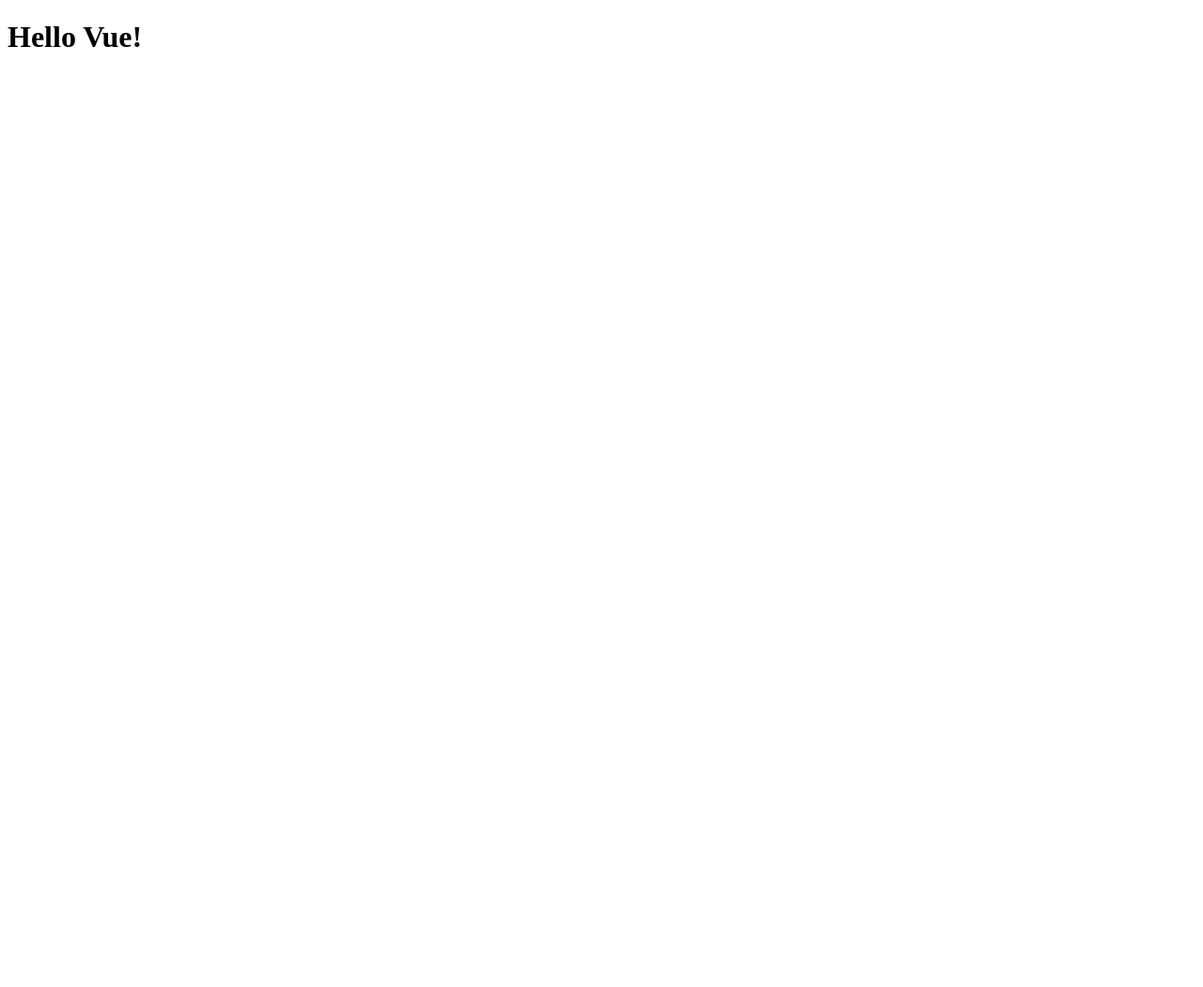
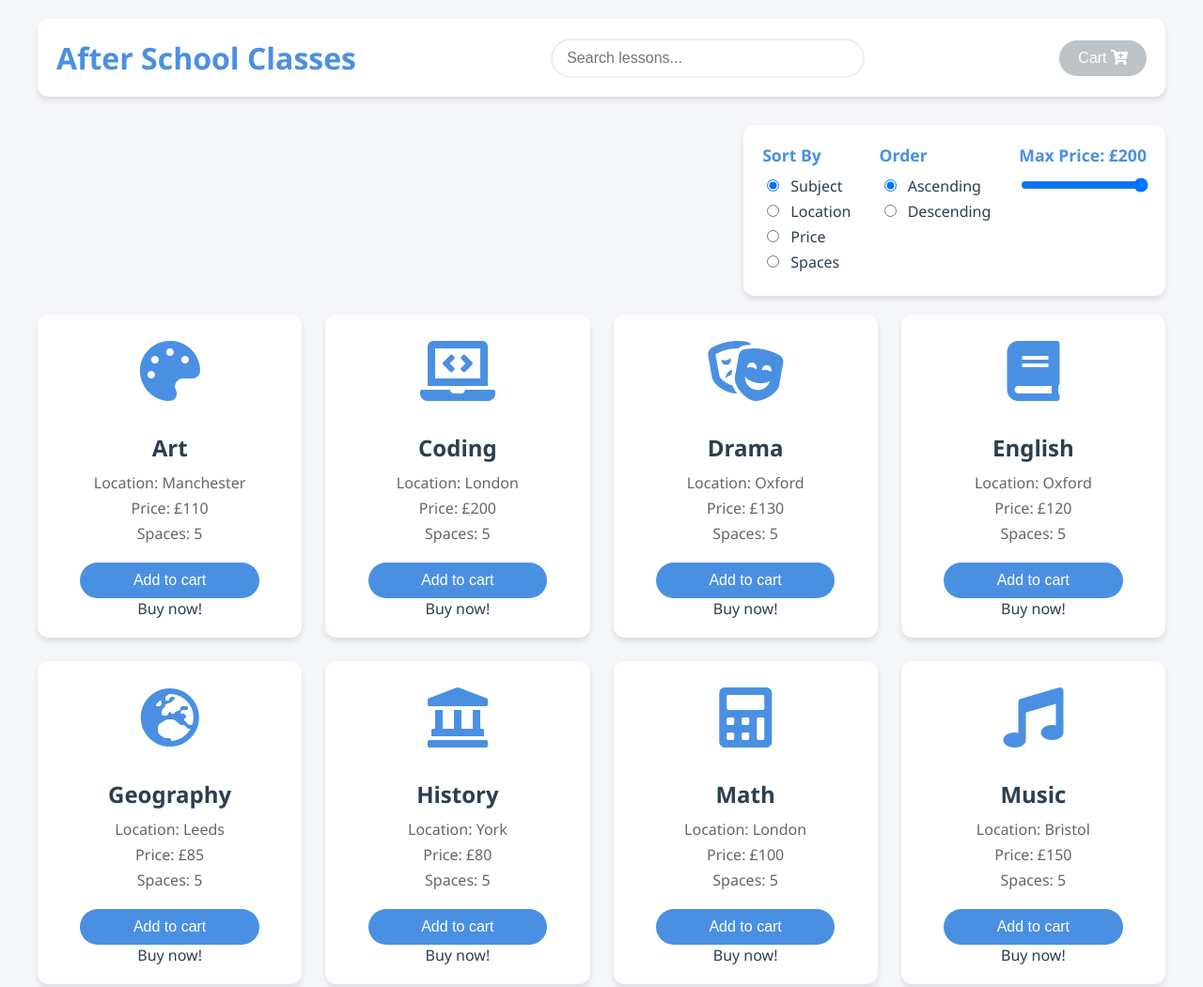
Before and after one commit to rozki2020/front-of-lesson-shop.github.io, a plain HTML site: page index.html in a window 1280 px wide. Shown: the top 1051 px of the page at 94% size. Before the commit the page ends 800 px from the top, so only its background shows below. Drawn offline with nearby package versions, Linux system fonts and the light colour scheme.

Commit message:
refactor: update index.html and add Vue.js functionality for lesson management and checkout process

```diff
--- a/index.html
+++ b/index.html
@@ -3,23 +3,165 @@
   <head>
     <meta charset="UTF-8" />
     <meta name="viewport" content="width=device-width, initial-scale=1.0" />
-    <title>Kirill's Project</title>
+    <title>After School Classes</title>
     <link rel="stylesheet" href="stylesheet.css" />
+    <link
+      rel="stylesheet"
+      href="https://cdnjs.cloudflare.com/ajax/libs/font-awesome/5.15.1/css/all.min.css"
+    />
     <script src="https://cdn.jsdelivr.net/npm/vue@2.7.16/dist/vue.js"></script>
   </head>
   <body>
     <div id="app">
-      <h1>Hello Vue!</h1>
+      <header>
+        <h1>{{ sitename }}</h1>
+        <div class="search-bar">
+          <input
+            type="text"
+            v-model="searchQuery"
+            placeholder="Search lessons..."
+          />
+        </div>
+        <button
+          v-on:click="showCheckout"
+          v-if="cartItemCount > 0 || !showProduct"
+        >
+          {{ showProduct ? 'Cart (' + cartItemCount + ')' : 'Back to Lessons' }}
+          <span class="fas fa-cart-plus"></span>
+        </button>
+        <button disabled v-else>
+          Cart
+          <span class="fas fa-cart-plus"></span>
+        </button>
+      </header>
+
+      <main>
+        <div v-if="showProduct">
+          <div class="controls">
+            <div class="sort-controls">
+              <div class="filter-section">
+                <h3>Sort By</h3>
+                <div
+                  v-for="(value, key) in sortOptions"
+                  :key="key"
+                  class="radio-group"
+                >
+                  <input
+                    type="radio"
+                    :id="key"
+                    :value="value"
+                    v-model="sortBy"
+                  />
+                  <label :for="key">{{ key }}</label>
+                </div>
+              </div>
+
+              <div class="filter-section">
+                <h3>Order</h3>
+                <div class="radio-group">
+                  <input
+                    type="radio"
+                    id="asc"
+                    value="asc"
+                    v-model="sortOrder"
+                  />
+                  <label for="asc">Ascending</label>
+                </div>
+                <div class="radio-group">
+                  <input
+                    type="radio"
+                    id="desc"
+                    value="desc"
+                    v-model="sortOrder"
+                  />
+                  <label for="desc">Descending</label>
+                </div>
+              </div>
+
+              <div class="filter-section">
+                <h3>Max Price: £{{ maxPrice }}</h3>
+                <input
+                  type="range"
+                  v-model.number="maxPrice"
+                  min="0"
+                  max="200"
+                />
+              </div>
+            </div>
+          </div>
+
+          <div class="product-list">
+            <div class="product" v-for="lesson in sortedLessons">
+              <figure>
+                <i :class="lesson.image"></i>
+              </figure>
+              <div class="info">
+                <h2>{{ lesson.subject }}</h2>
+                <p>Location: {{ lesson.location }}</p>
+                <p>Price: £{{ lesson.price }}</p>
+                <p>Spaces: {{ lesson.spaces }}</p>
+                <button
+                  v-on:click="addToCart(lesson)"
+                  v-if="canAddToCart(lesson)"
+                >
+                  Add to cart
+                </button>
+                <button disabled v-else>Sold out</button>
+                <span v-if="lesson.spaces === 0">All out!</span>
+                <span v-else-if="lesson.spaces < 5"
+                  >Only {{ lesson.spaces }} left!</span
+                >
+                <span v-else>Buy now!</span>
+              </div>
+            </div>
+          </div>
+        </div>
+
+        <div v-else class="checkout-page">
+          <h2>Shopping Cart</h2>
+          <div class="cart-items">
+            <div class="cart-item" v-for="item in cartItems">
+              <div class="item-details">
+                <h3>{{ item.subject }}</h3>
+                <p>Location: {{ item.location }}</p>
+                <p>Price: £{{ item.price }}</p>
+              </div>
+              <div class="item-actions">
+                <button v-on:click="removeFromCart(item.id)">Remove</button>
+              </div>
+            </div>
+            <div class="cart-total" v-if="cart.length > 0">
+              <h3>Total: £{{ cartTotal }}</h3>
+            </div>
+            <div v-else>
+              <p>Your cart is empty.</p>
+            </div>
+          </div>
+
+          <div class="checkout-form" v-if="cart.length > 0">
+            <h2>Checkout</h2>
+            <p>
+              <strong>First Name:</strong>
+              <input v-model.trim="order.firstName" />
+            </p>
+            <p>
+              <strong>Last Name:</strong>
+              <input v-model.trim="order.lastName" />
+            </p>
+            <p>
+              <strong>Phone:</strong>
+              <input v-model.number="order.phone" type="number" />
+            </p>
+
+            <button v-on:click="submitForm" v-if="isFormValid">
+              Place Order
+            </button>
+            <button disabled v-else>Place Order</button>
+          </div>
+        </div>
+      </main>
     </div>
 
     <script src="vue.js"></script>
-    <script>
-      new Vue({
-        el: "#app",
-        data: {
-          message: "Hello Vue!",
-        },
-      });
-    </script>
   </body>
 </html>
--- a/stylesheet.css
+++ b/stylesheet.css
@@ -0,0 +1,203 @@
+:root {
+  --primary-color: #4a90e2;
+  --secondary-color: #f5f6fa;
+  --text-color: #2c3e50;
+  --accent-color: #e74c3c;
+  --success-color: #2ecc71;
+  --card-bg: #ffffff;
+  --shadow: 0 4px 6px rgba(0, 0, 0, 0.1);
+  --radius: 12px;
+}
+
+body {
+  font-family: "Segoe UI", Tahoma, Geneva, Verdana, sans-serif;
+  background-color: var(--secondary-color);
+  color: var(--text-color);
+  margin: 0;
+  padding: 0;
+}
+
+#app {
+  max-width: 1200px;
+  margin: 0 auto;
+  padding: 20px;
+}
+
+header {
+  display: flex;
+  justify-content: space-between;
+  align-items: center;
+  padding: 20px;
+  background-color: var(--card-bg);
+  border-radius: var(--radius);
+  box-shadow: var(--shadow);
+  margin-bottom: 30px;
+}
+
+header h1 {
+  margin: 0;
+  color: var(--primary-color);
+}
+
+.search-bar input {
+  padding: 10px 15px;
+  border: 2px solid #eee;
+  border-radius: 25px;
+  width: 300px;
+  font-size: 16px;
+  transition: border-color 0.3s;
+}
+
+.search-bar input:focus {
+  border-color: var(--primary-color);
+  outline: none;
+}
+
+button {
+  background-color: var(--primary-color);
+  color: white;
+  border: none;
+  padding: 10px 20px;
+  border-radius: 25px;
+  cursor: pointer;
+  font-size: 16px;
+  transition: transform 0.2s, background-color 0.2s;
+}
+
+button:hover:not(:disabled) {
+  transform: translateY(-2px);
+  background-color: #357abd;
+}
+
+button:disabled {
+  background-color: #bdc3c7;
+  cursor: not-allowed;
+  transform: none;
+}
+
+.controls {
+  margin-bottom: 20px;
+  display: flex;
+  justify-content: flex-end;
+}
+
+.sort-controls {
+  background: var(--card-bg);
+  padding: 20px;
+  border-radius: var(--radius);
+  box-shadow: var(--shadow);
+  display: flex;
+  gap: 30px;
+  flex-wrap: wrap;
+}
+
+.filter-section h3 {
+  margin: 0 0 10px 0;
+  font-size: 1.1em;
+  color: var(--primary-color);
+}
+
+.radio-group {
+  margin-bottom: 5px;
+}
+
+.radio-group label {
+  margin-left: 5px;
+  cursor: pointer;
+}
+
+input[type="range"] {
+  width: 100%;
+}
+
+.sort-controls select {
+  padding: 8px;
+  border-radius: 5px;
+  border: 1px solid #ddd;
+}
+
+.product-list {
+  display: grid;
+  grid-template-columns: repeat(auto-fill, minmax(280px, 1fr));
+  gap: 25px;
+}
+
+.product {
+  background: var(--card-bg);
+  border-radius: var(--radius);
+  padding: 20px;
+  box-shadow: var(--shadow);
+  transition: transform 0.3s;
+  display: flex;
+  flex-direction: column;
+  align-items: center;
+  text-align: center;
+}
+
+.product:hover {
+  transform: translateY(-5px);
+}
+
+.product figure {
+  margin: 0 0 15px 0;
+  font-size: 4em;
+  color: var(--primary-color);
+  height: 80px;
+  display: flex;
+  align-items: center;
+  justify-content: center;
+}
+
+.product h2 {
+  margin: 10px 0;
+  font-size: 1.5em;
+}
+
+.product p {
+  margin: 5px 0;
+  color: #666;
+}
+
+.product button {
+  margin-top: 15px;
+  width: 100%;
+}
+
+.checkout-page {
+  background: var(--card-bg);
+  padding: 30px;
+  border-radius: var(--radius);
+  box-shadow: var(--shadow);
+}
+
+.cart-item {
+  display: flex;
+  justify-content: space-between;
+  align-items: center;
+  padding: 15px;
+  border-bottom: 1px solid #eee;
+}
+
+.cart-total {
+  margin-top: 20px;
+  text-align: right;
+  font-size: 1.2em;
+  color: var(--primary-color);
+}
+
+.checkout-form {
+  margin-top: 40px;
+  max-width: 500px;
+}
+
+.checkout-form input {
+  width: 100%;
+  padding: 10px;
+  margin-top: 5px;
+  border: 1px solid #ddd;
+  border-radius: 5px;
+}
+
+.checkout-form p {
+  margin-bottom: 15px;
+}
--- a/vue.js
+++ b/vue.js
@@ -0,0 +1,221 @@
+var app = new Vue({
+  el: "#app",
+  data: {
+    sitename: "After School Classes",
+    showProduct: true,
+    order: {
+      firstName: "",
+      lastName: "",
+      address: "",
+      city: "",
+      zip: "",
+      state: "",
+      method: "Home",
+      gift: false,
+      sendGift: "Send as a gift",
+      dontSendGift: "Do not send as a gift",
+    },
+    states: {
+      AL: "Alabama",
+      AR: "Arizona",
+      CA: "California",
+      NV: "Nevada",
+    },
+    lessons: [
+      {
+        id: 1001,
+        subject: "Math",
+        location: "London",
+        price: 100,
+        spaces: 5,
+        image: "fas fa-calculator",
+      },
+      {
+        id: 1002,
+        subject: "English",
+        location: "Oxford",
+        price: 120,
+        spaces: 5,
+        image: "fas fa-book",
+      },
+      {
+        id: 1003,
+        subject: "Science",
+        location: "Cambridge",
+        price: 90,
+        spaces: 5,
+        image: "fas fa-flask",
+      },
+      {
+        id: 1004,
+        subject: "History",
+        location: "York",
+        price: 80,
+        spaces: 5,
+        image: "fas fa-landmark",
+      },
+      {
+        id: 1005,
+        subject: "Music",
+        location: "Bristol",
+        price: 150,
+        spaces: 5,
+        image: "fas fa-music",
+      },
+      {
+        id: 1006,
+        subject: "Art",
+        location: "Manchester",
+        price: 110,
+        spaces: 5,
+        image: "fas fa-palette",
+      },
+      {
+        id: 1007,
+        subject: "PE",
+        location: "Liverpool",
+        price: 70,
+        spaces: 5,
+        image: "fas fa-running",
+      },
+      {
+        id: 1008,
+        subject: "Geography",
+        location: "Leeds",
+        price: 85,
+        spaces: 5,
+        image: "fas fa-globe-europe",
+      },
+      {
+        id: 1009,
+        subject: "Coding",
+        location: "London",
+        price: 200,
+        spaces: 5,
+        image: "fas fa-laptop-code",
+      },
+      {
+        id: 1010,
+        subject: "Drama",
+        location: "Oxford",
+        price: 130,
+        spaces: 5,
+        image: "fas fa-theater-masks",
+      },
+    ],
+    cart: [],
+    sortBy: "subject",
+    sortOrder: "asc",
+    searchQuery: "",
+    maxPrice: 200,
+    sortOptions: {
+      Subject: "subject",
+      Location: "location",
+      Price: "price",
+      Spaces: "spaces",
+    },
+  },
+  methods: {
+    addToCart(lesson) {
+      this.cart.push(lesson.id);
+      lesson.spaces--;
+    },
+    showCheckout() {
+      this.showProduct = this.showProduct ? false : true;
+    },
+    submitForm() {
+      alert("Order submitted!");
+      // Reset logic could go here
+      this.cart = [];
+      this.showProduct = true;
+      this.lessons.forEach((lesson) => (lesson.spaces = 5)); // Reset spaces for demo
+    },
+    canAddToCart(lesson) {
+      return lesson.spaces > 0;
+    },
+    cartCount(id) {
+      let count = 0;
+      for (let i = 0; i < this.cart.length; i++) {
+        if (this.cart[i] === id) {
+          count++;
+        }
+      }
+      return count;
+    },
+    removeFromCart(lessonId) {
+      const index = this.cart.indexOf(lessonId);
+      if (index > -1) {
+        this.cart.splice(index, 1);
+        // Find lesson and increment spaces
+        const lesson = this.lessons.find((l) => l.id === lessonId);
+        if (lesson) {
+          lesson.spaces++;
+        }
+      }
+    },
+    getLessonById(id) {
+      return this.lessons.find((l) => l.id === id);
+    },
+  },
+  computed: {
+    cartItemCount() {
+      return this.cart.length || "";
+    },
+    sortedLessons() {
+      let lessonsArray = this.lessons.slice(0);
+
+      // Filter by search
+      if (this.searchQuery) {
+        const lowerSearch = this.searchQuery.toLowerCase();
+        lessonsArray = lessonsArray.filter(
+          (lesson) =>
+            lesson.subject.toLowerCase().includes(lowerSearch) ||
+            lesson.location.toLowerCase().includes(lowerSearch)
+        );
+      }
+
+      // Filter by price
+      if (this.maxPrice > 0) {
+        lessonsArray = lessonsArray.filter(
+          (lesson) => lesson.price <= this.maxPrice
+        );
+      }
+
+      // Then sort
+      lessonsArray.sort((a, b) => {
+        let modifier = 1;
+        if (this.sortOrder === "desc") modifier = -1;
+
+        if (a[this.sortBy] < b[this.sortBy]) return -1 * modifier;
+        if (a[this.sortBy] > b[this.sortBy]) return 1 * modifier;
+        return 0;
+      });
+
+      return lessonsArray;
+    },
+    cartItems() {
+      // Return unique items in cart with their counts
+      const counts = {};
+      this.cart.forEach((id) => {
+        counts[id] = (counts[id] || 0) + 1;
+      });
+
+      return Object.keys(counts).map((id) => {
+        const lesson = this.lessons.find((l) => l.id == id);
+        return {
+          ...lesson,
+          count: counts[id],
+        };
+      });
+    },
+    cartTotal() {
+      return this.cart.reduce((total, id) => {
+        const lesson = this.lessons.find((l) => l.id == id);
+        return total + (lesson ? lesson.price : 0);
+      }, 0);
+    },
+    isFormValid() {
+      return this.order.firstName && this.order.lastName && this.order.phone;
+    },
+  },
+});
```
